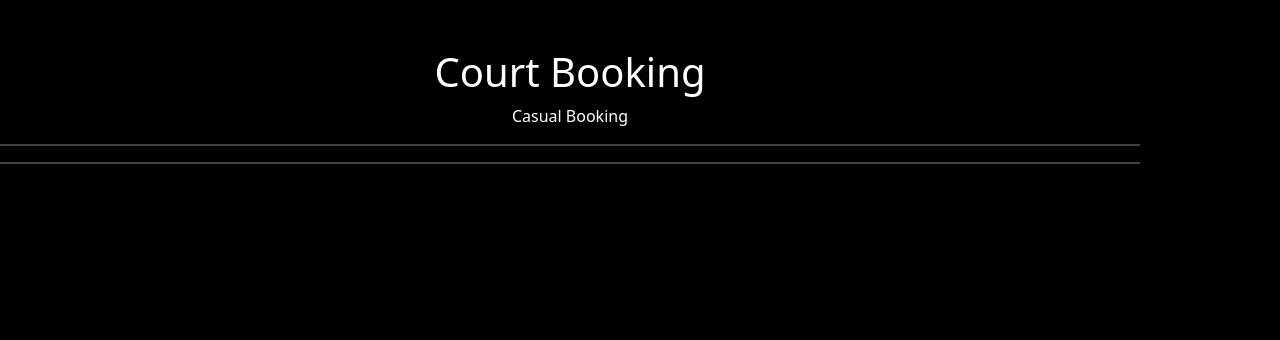
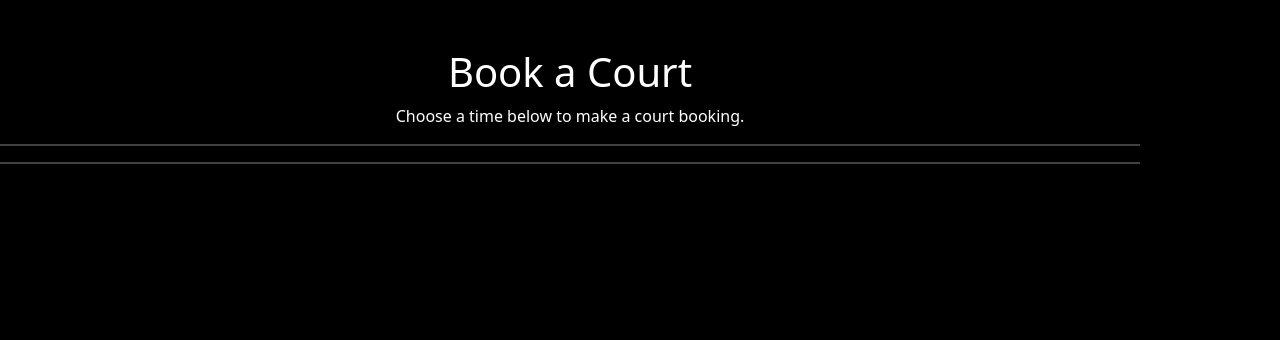
Before and after one commit to DjangoStars-Q12024/BookCourt, a Django app: page /booking/ in a window 1280 px wide. Shown: the part 116-456 px from the top of the page. Run offline with Django 5.2, Linux system fonts and the light colour scheme.

Commit message:
minor changes to booking.html

```diff
--- a/BadmintonCourt/templates/booking.html
+++ b/BadmintonCourt/templates/booking.html
@@ -6,8 +6,8 @@ DS Badminton - Home
 
 {% block content %}
 <body>
-    <h1 class="text-center text-white">Court Booking</h1>
-    <p class="text-center text-white">Casual Booking</p>
+    <h1 class="text-center text-white">Book a Court</h1>
+    <p class="text-center text-white">Choose a time below to make a court booking.</p>
     <hr class="white-line">
     <hr class="white-line">
 </body>
```
